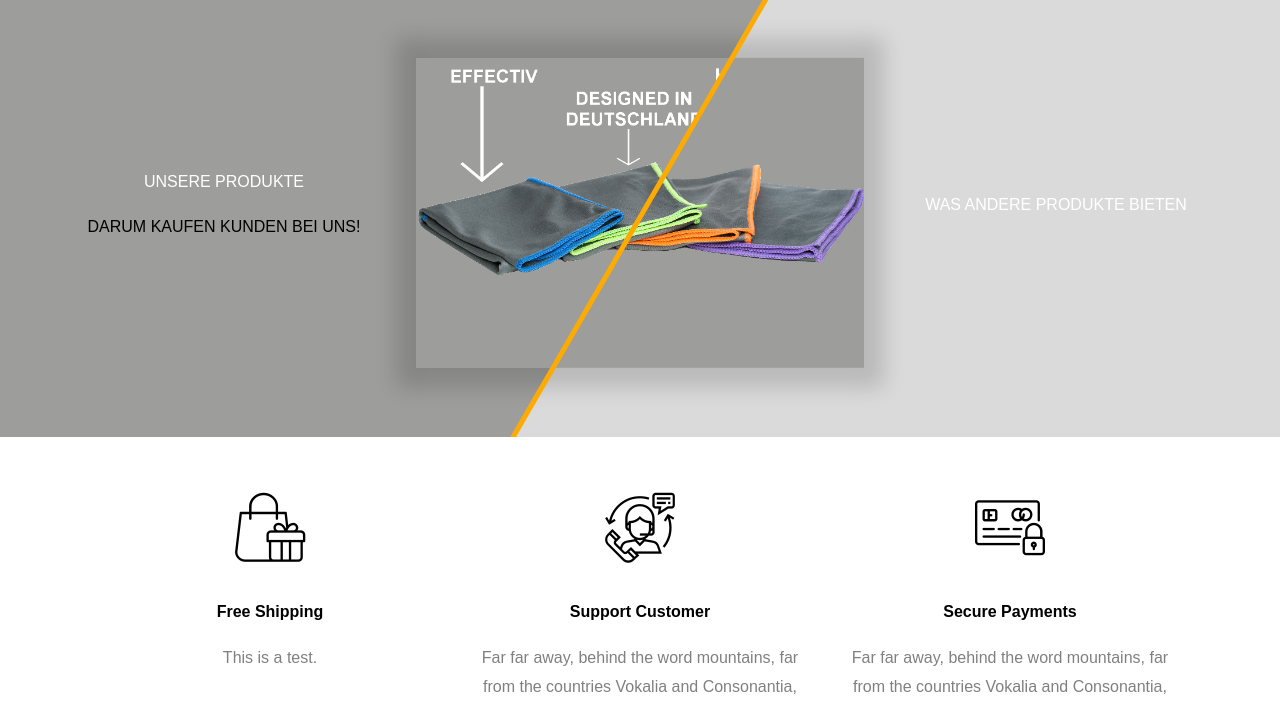
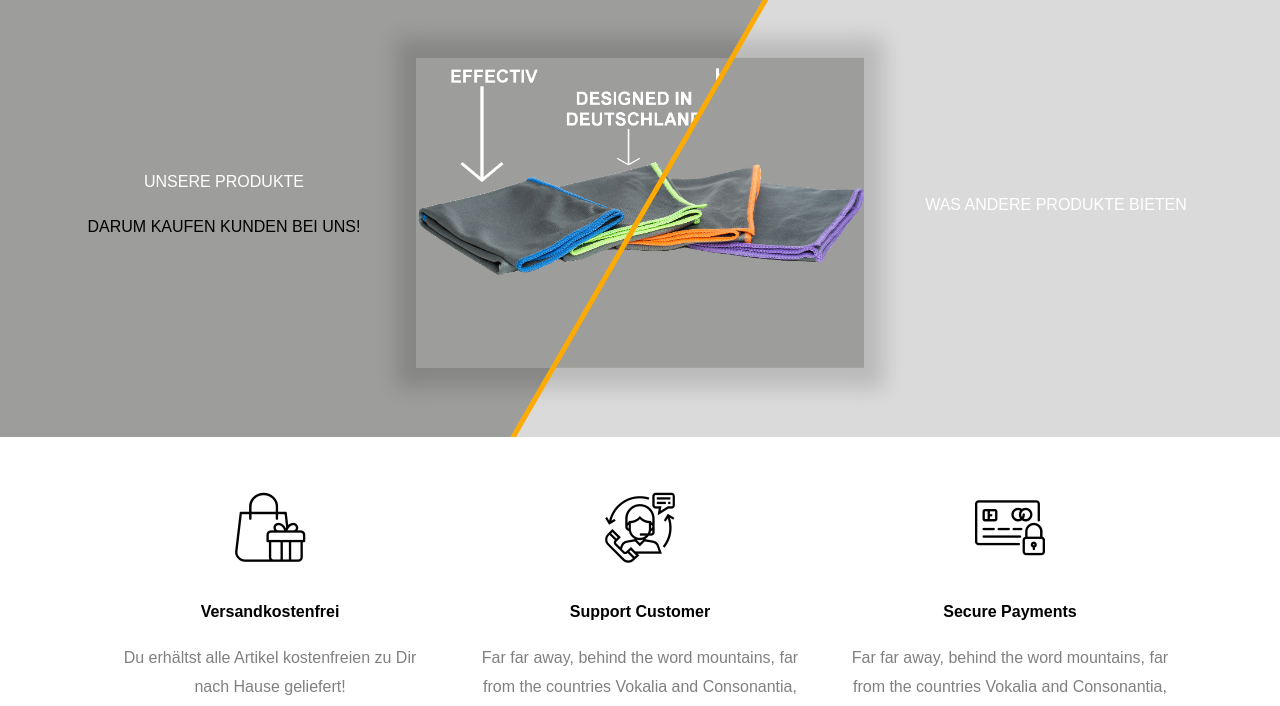
Before and after one commit to ShamwayG/angieherc.github.io, a plain HTML site: page index.html in a window 1280 px wide. Shown: the part 89-795 px from the top of the page. Drawn offline with nearby package versions, Linux system fonts and the light colour scheme; some packages are replaced by stand-ins of ours; no server answers; a script that the page names is missing; files whose address does not match are found by name.

Commit message:
free shipping text

```diff
--- a/index.html
+++ b/index.html
@@ -120,8 +120,8 @@
             		<span class="flaticon-bag"></span>
               </div>
               <div class="media-body">
-                <h3 class="heading">Free Shipping</h3>
-                <p>This is a test.</p>
+                <h3 class="heading">Versandkostenfrei</h3>
+                <p>Du erhältst alle Artikel kostenfreien zu Dir nach Hause geliefert!</p>
               </div>
             </div>
           </div>
```
